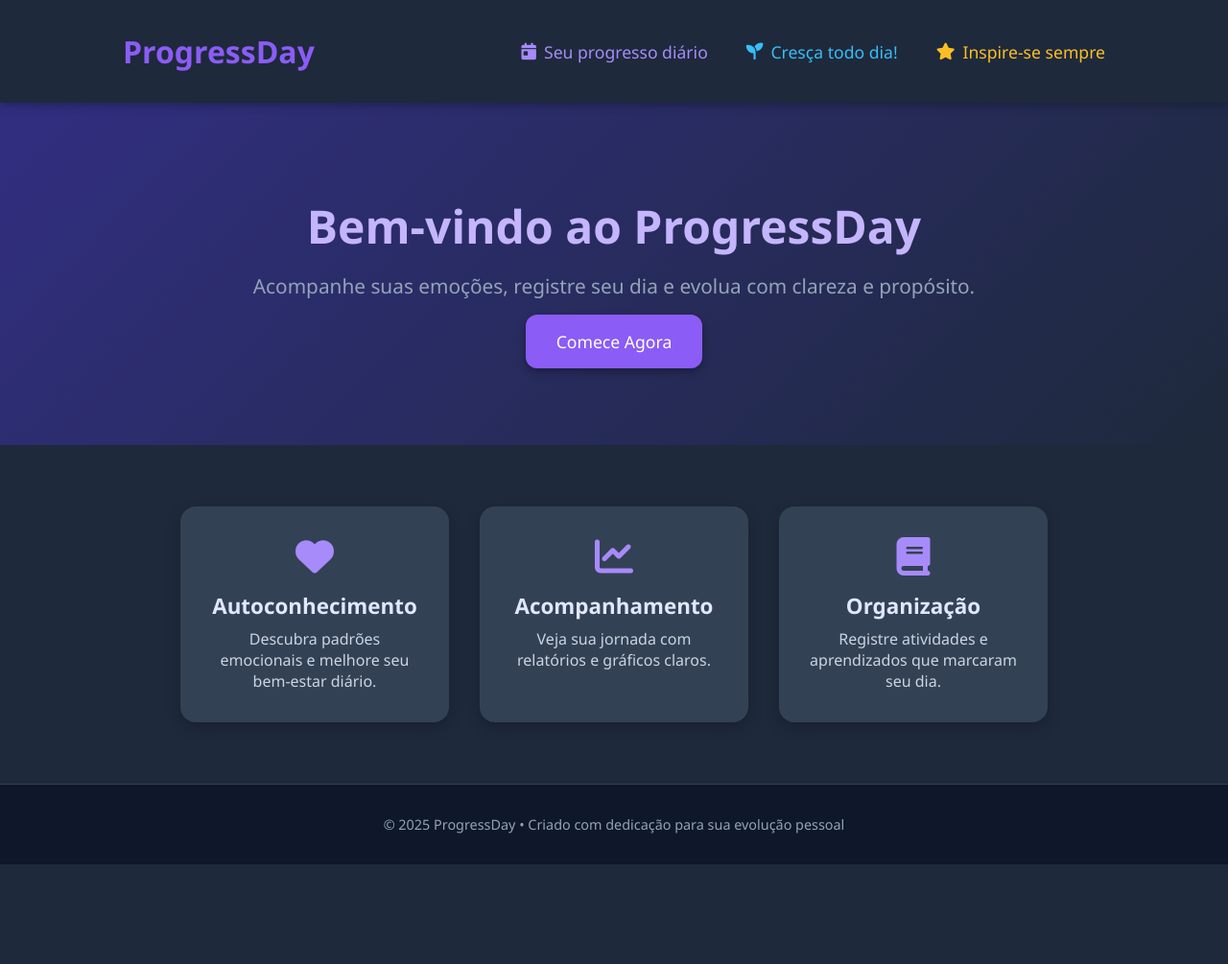
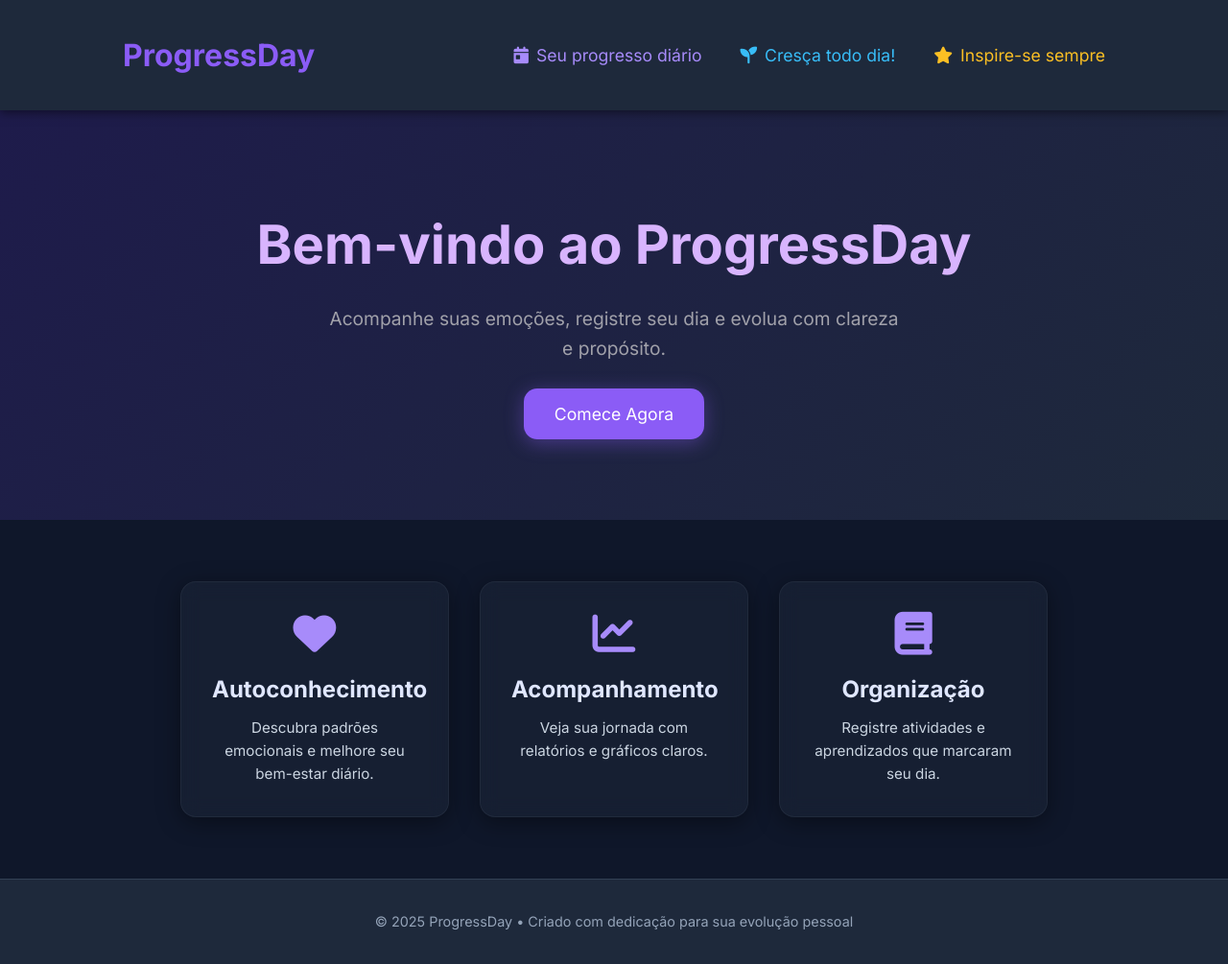
Before and after one commit to vitorBud/ProgressDay, a Flask app: page / in a window 1280 px wide. Shown: the whole page at 96% size. Before the commit the page ends 901 px from the top, so only its background shows below. Run offline with Flask 3, Linux system fonts and the light colour scheme.

Commit message:
alteraçao pagina home

```diff
--- a/templates/home.html
+++ b/templates/home.html
@@ -5,17 +5,19 @@
   <meta name="viewport" content="width=device-width, initial-scale=1.0">
   <title>ProgressDay - Sua Jornada Emocional</title>
   <link rel="stylesheet" href="https://cdnjs.cloudflare.com/ajax/libs/font-awesome/6.5.2/css/all.min.css">
+  <link href="https://fonts.googleapis.com/css2?family=Inter:wght@400;600;700&display=swap" rel="stylesheet">
   <style>
     * {
       margin: 0;
       padding: 0;
       box-sizing: border-box;
-      font-family: 'Segoe UI', Tahoma, Geneva, Verdana, sans-serif;
+      font-family: 'Inter', sans-serif;
     }
 
     body {
-      background-color: #0f172a;
+      background: linear-gradient(145deg, #0f172a, #1e293b);
       color: #e2e8f0;
+      line-height: 1.6;
     }
 
     header {
@@ -24,7 +26,7 @@
       align-items: center;
       padding: 2rem 10%;
       background-color: #1e293b;
-      box-shadow: 0 2px 10px rgba(0, 0, 0, 0.3);
+      box-shadow: 0 2px 10px rgba(0, 0, 0, 0.5);
       position: sticky;
       top: 0;
       z-index: 10;
@@ -32,7 +34,7 @@
 
     .logo {
       font-size: 2rem;
-      font-weight: bold;
+      font-weight: 700;
       color: #8b5cf6;
       text-decoration: none;
     }
@@ -50,21 +52,22 @@
     }
 
     .hero {
-      background: linear-gradient(135deg, #312e81, #1e293b);
+      background: linear-gradient(135deg, #1e1b4b, #1e293b);
       padding: 6rem 2rem;
       text-align: center;
     }
 
     .hero h1 {
-      font-size: 3rem;
-      color: #c4b5fd;
+      font-size: 3.5rem;
+      color: #d8b4fe;
+      font-weight: 700;
     }
 
     .hero p {
-      font-size: 1.3rem;
-      margin-top: 1rem;
-      margin-bottom: 2rem;
-      color: #94a3b8;
+      font-size: 1.2rem;
+      margin: 1rem auto 2.5rem;
+      color: #a1a1aa;
+      max-width: 600px;
     }
 
     .cta {
@@ -72,14 +75,15 @@
       color: white;
       padding: 1rem 2rem;
       font-size: 1.1rem;
-      border-radius: 12px;
+      border-radius: 14px;
       text-decoration: none;
-      box-shadow: 0 4px 8px rgba(0,0,0,0.3);
-      transition: background 0.3s;
+      box-shadow: 0 4px 20px rgba(139, 92, 246, 0.4);
+      transition: all 0.3s ease-in-out;
     }
 
     .cta:hover {
       background-color: #7c3aed;
+      transform: scale(1.05);
     }
 
     .beneficios {
@@ -88,72 +92,82 @@
       justify-content: center;
       gap: 2rem;
       padding: 4rem 2rem;
-      background-color: #1e293b;
+      background-color: #0f172a;
     }
 
     .card {
-      background: #334155;
+      background: rgba(51, 65, 85, 0.2);
+      backdrop-filter: blur(10px);
       border-radius: 1rem;
       padding: 2rem;
       width: 280px;
       text-align: center;
       transition: transform 0.3s, box-shadow 0.3s;
-      box-shadow: 0 5px 15px rgba(0, 0, 0, 0.2);
+      box-shadow: 0 5px 25px rgba(0, 0, 0, 0.4);
+      border: 1px solid rgba(255, 255, 255, 0.05);
     }
 
     .card:hover {
-      transform: translateY(-8px);
-      box-shadow: 0 10px 25px rgba(0, 0, 0, 0.4);
+      transform: translateY(-10px);
+      box-shadow: 0 10px 30px rgba(0, 0, 0, 0.5);
     }
 
     .card i {
-      font-size: 2.5rem;
+      font-size: 2.8rem;
       color: #a78bfa;
       margin-bottom: 1rem;
     }
 
     .card h3 {
-      font-size: 1.4rem;
+      font-size: 1.5rem;
       color: #e0e7ff;
       margin-bottom: 0.5rem;
     }
 
     .card p {
       color: #cbd5e1;
+      font-size: 0.95rem;
     }
 
     footer {
       text-align: center;
       padding: 2rem;
-      background-color: #0f172a;
+      background-color: #1e293b;
       color: #94a3b8;
       font-size: 0.9rem;
       border-top: 1px solid #334155;
     }
+
+    .destaques {
+      display: flex;
+      flex-wrap: wrap;
+      justify-content: center;
+      align-items: center;
+      gap: 2.5rem;
+    }
+
+    .destaques span {
+      display: flex;
+      align-items: center;
+      gap: 0.5rem;
+      font-size: 1.1rem;
+    }
+
+    .roxo { color: #a78bfa; }
+    .azul { color: #38bdf8; }
+    .amarelo { color: #fbbf24; }
+
   </style>
 </head>
 <body>
+
   <header>
-    <div style="flex:1; display: flex; justify-content: center;">
     <a href="/" class="logo">ProgressDay</a>
-    <div style="flex:1; display: flex; justify-content: flex-end;">
-      <div style="display: flex; align-items: center; gap: 2.5rem;">
-        <span style="color: #a78bfa; font-size: 1.1rem; display: flex; align-items: center; gap: 0.5rem;">
-          <i class="fas fa-calendar-day"></i>
-          Seu progresso diário
-        </span>
-        <span style="color: #38bdf8; font-size: 1.1rem; display: flex; align-items: center; gap: 0.5rem;">
-          <i class="fas fa-seedling"></i>
-          Cresça todo dia!
-        </span>
-        <span style="color: #fbbf24; font-size: 1.1rem; display: flex; align-items: center; gap: 0.5rem;">
-          <i class="fas fa-star"></i>
-          Inspire-se sempre
-        </span>
-      </div>
+    <div class="destaques">
+      <span class="roxo"><i class="fas fa-calendar-day"></i> Seu progresso diário</span>
+      <span class="azul"><i class="fas fa-seedling"></i> Cresça todo dia!</span>
+      <span class="amarelo"><i class="fas fa-star"></i> Inspire-se sempre</span>
     </div>
-    </div>
-
   </header>
 
   <section class="hero">
@@ -183,5 +197,6 @@
   <footer>
     <p>&copy; 2025 ProgressDay • Criado com dedicação para sua evolução pessoal</p>
   </footer>
+
 </body>
 </html>
```
